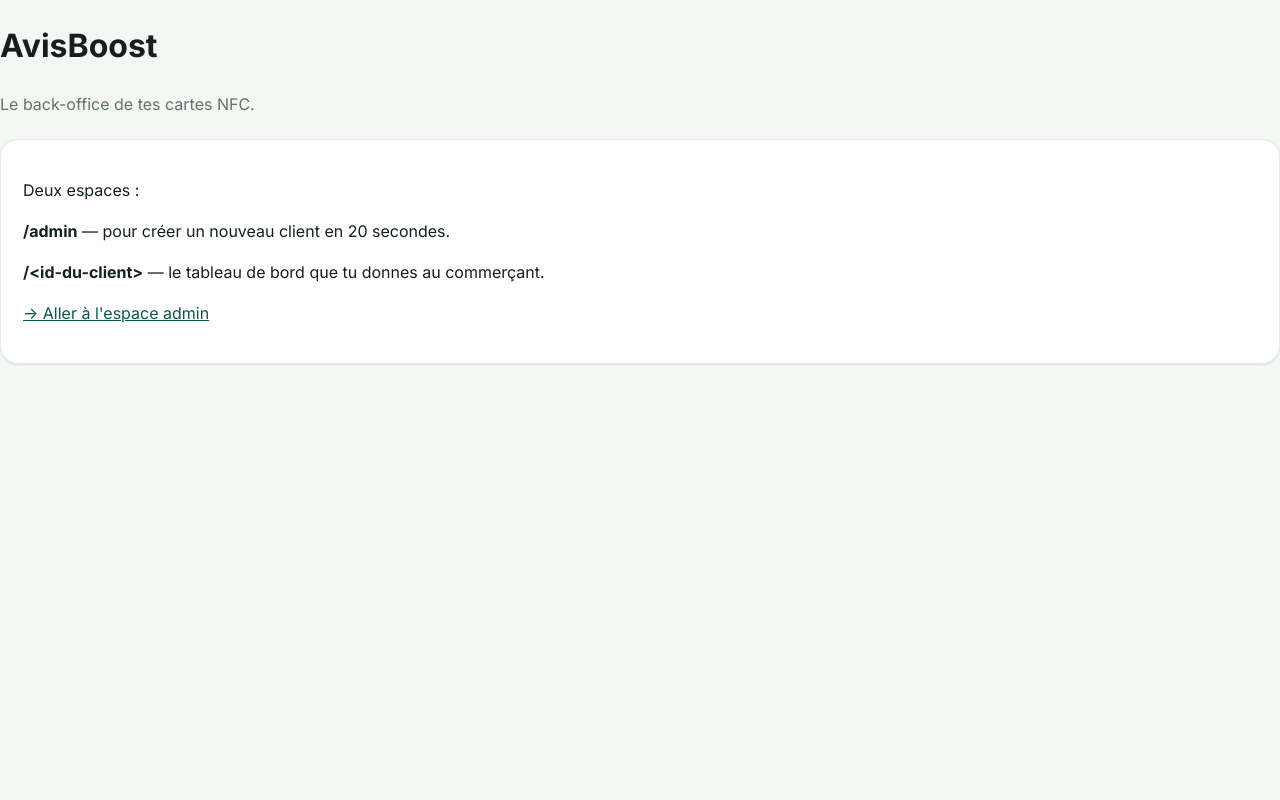
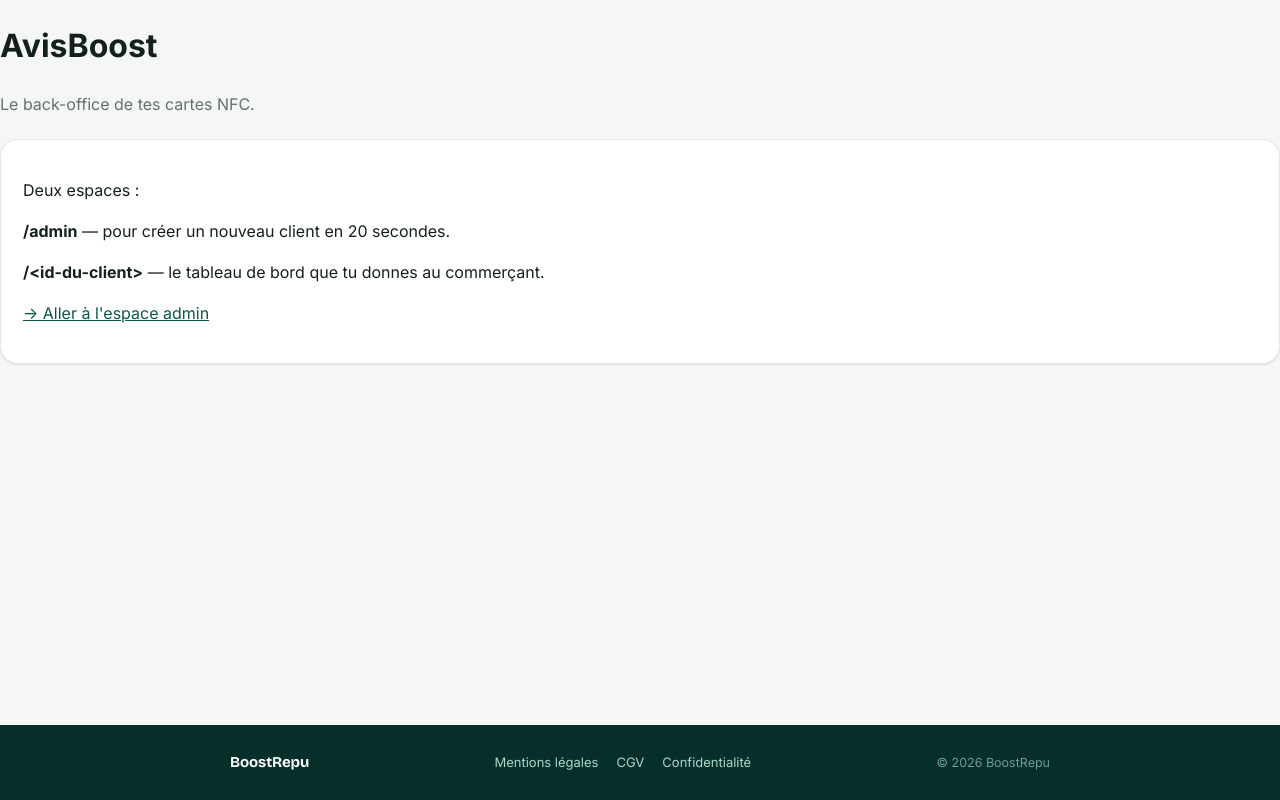
Before and after one commit to Malcolm1508/avisboost, a Next.js app: page / in a window 1280 px wide. Built offline with nearby package versions, Linux system fonts and the light colour scheme.

Commit message:
Update layout with new title and footer
Updated metadata title and description, and added footer with navigation links and copyright information.

```diff
--- a/app/layout.js
+++ b/app/layout.js
@@ -1,14 +1,27 @@
 import "./globals.css";
 
 export const metadata = {
-  title: "AvisBoost",
-  description: "Collecte d'avis Google + réponses IA",
+  title: "BoostRepu",
+  description: "Collecte d'avis Google + réponses IA pour commerçants",
 };
 
 export default function RootLayout({ children }) {
   return (
     <html lang="fr">
-      <body>{children}</body>
+      <body>
+        {children}
+        <footer className="site-footer">
+          <div className="site-footer-inner">
+            <span className="site-footer-brand">BoostRepu</span>
+            <nav className="site-footer-links">
+              <a href="/mentions-legales">Mentions légales</a>
+              <a href="/cgv">CGV</a>
+              <a href="/confidentialite">Confidentialité</a>
+            </nav>
+            <span className="site-footer-copy">© {new Date().getFullYear()} BoostRepu</span>
+          </div>
+        </footer>
+      </body>
     </html>
   );
 }
```
